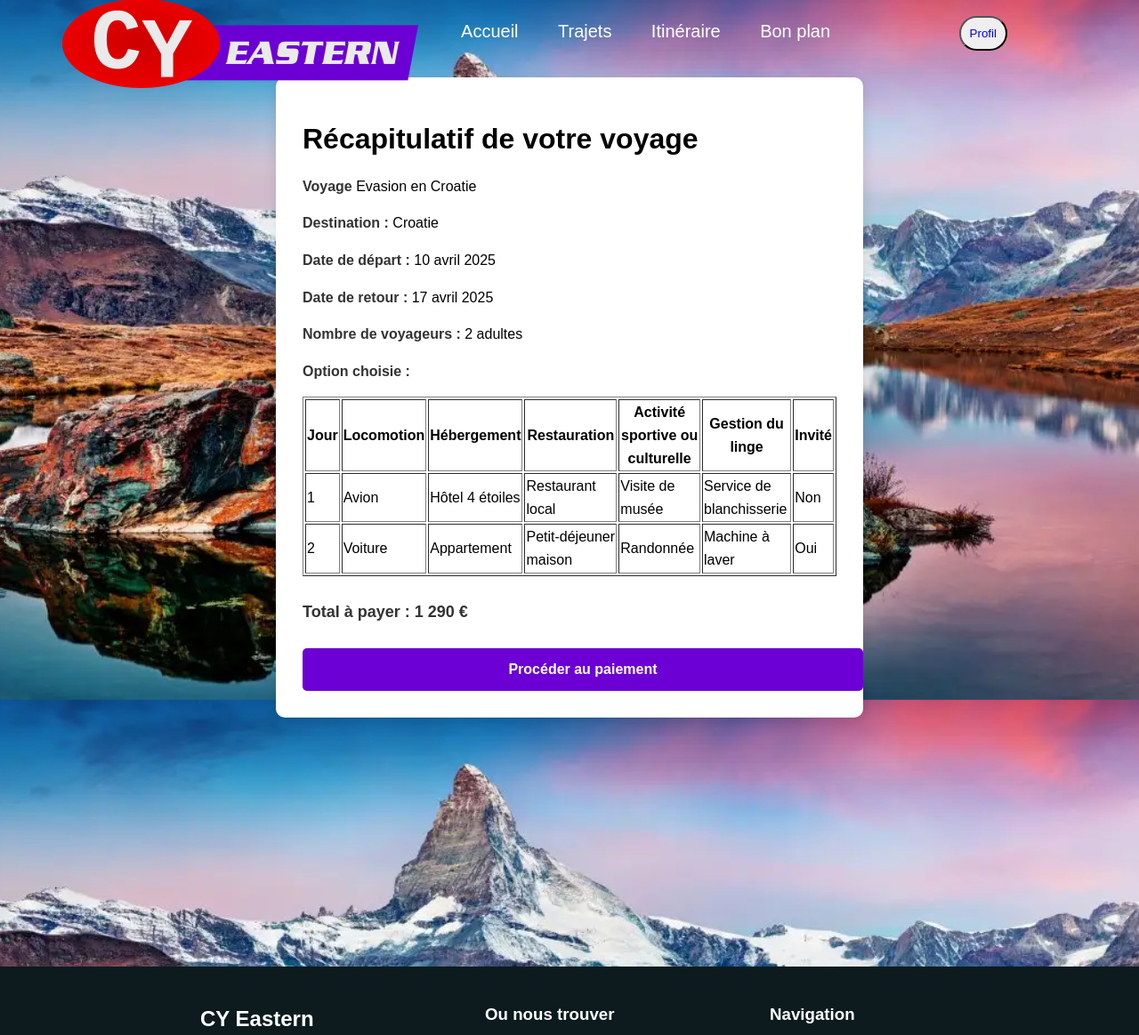
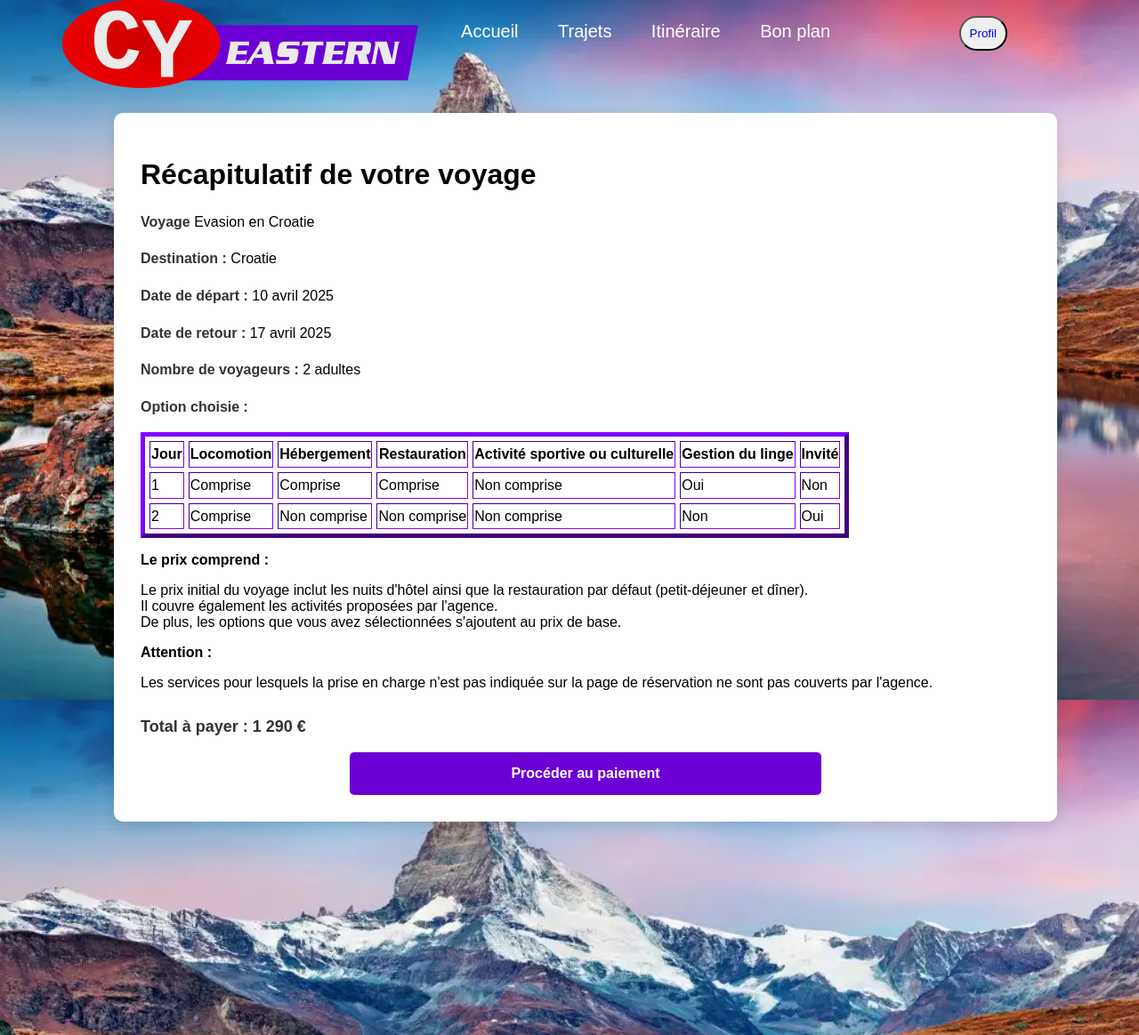
Before and after one commit to valerierx/Click-journeY, a PHP site: page /recapitulatif.html in a window 1280 px wide. Shown: the part 13-1177 px from the top of the page at 89% size. Run offline with PHP 8.4, Linux system fonts and the light colour scheme.

Commit message:
Ajout contenu sur la page récapitulatif mise à jour du css

```diff
--- a/recapitulatif.html
+++ b/recapitulatif.html
@@ -46,7 +46,7 @@
       <p><strong>Nombre de voyageurs :</strong> 2 adultes</p>
       <p><strong>Option choisie :</strong>
 
-        <table border="1">
+        <table border="1" class="detail_table">
           <thead>
               <tr>
                   <th>Jour</th>
@@ -61,20 +61,20 @@
           <tbody>
               <tr>
                   <td>1</td>
-                  <td>Avion</td>
-                  <td>Hôtel 4 étoiles</td>
-                  <td>Restaurant local</td>
-                  <td>Visite de musée</td>
-                  <td>Service de blanchisserie</td>
+                  <td> Comprise </td>
+                  <td> Comprise </td>
+                  <td> Comprise </td>
+                  <td> Non comprise</td>
+                  <td> Oui </td>
                   <td>Non</td>
               </tr>
               <tr>
                   <td>2</td>
-                  <td>Voiture</td>
-                  <td>Appartement</td>
-                  <td>Petit-déjeuner maison</td>
-                  <td>Randonnée</td>
-                  <td>Machine à laver</td>
+                  <td> Comprise </td>
+                  <td> Non comprise </td>
+                  <td> Non comprise </td>
+                  <td> Non comprise </td>
+                  <td> Non </td>
                   <td>Oui</td>
               </tr>
           </tbody>
@@ -84,6 +84,13 @@
 
     </div>
 
+    <p><strong>Le prix comprend : </strong></p>
+    <p>Le prix initial du voyage inclut les nuits d'hôtel ainsi que la restauration par défaut (petit-déjeuner et dîner).</br>
+      Il couvre également les activités proposées par l'agence.</br>
+      De plus, les options que vous avez sélectionnées s'ajoutent au prix de base.</p>
+
+      <p><strong>Attention : </strong></p>
+      <p>Les services pour lesquels la prise en charge n'est pas indiquée sur la page de réservation ne sont pas couverts par l'agence.</p>
     <p class="total">Total à payer : 1 290 €</p>
 
     <a href="#" class="btn-payer">Procéder au paiement</a>
--- a/style.css
+++ b/style.css
@@ -572,8 +572,9 @@ label[for=cgu], label[for=newsletter], label[for=mdpoublie] {
 
 /* Début Récapitulatif d'un voyage*/
 .container {
-    max-width: 600px;
-    margin: 0 auto;
+    margin-top: 40px;
+    max-width: 1000px;
+    margin-left: 10%;
     background: white;
     padding: 30px;
     border-radius: 10px;
@@ -603,8 +604,9 @@ label[for=cgu], label[for=newsletter], label[for=mdpoublie] {
 
   .btn-payer {
     display: block;
-    width: 100%;
+    width: 50%;
     margin-top: 30px;
+    margin: auto;
     background-color: #6c00d4;
     color: white;
     border: none;
@@ -621,6 +623,17 @@ label[for=cgu], label[for=newsletter], label[for=mdpoublie] {
   .btn-payer:hover {
     background-color: #5300a6;
   }
+
+
+  .detail_table {
+
+    border-color: #6c00d4;
+    border-width: 5px;
+    border-spacing: 5px;
+
+  }
+
+
   /*Fin Récapitulatif voyage*/
 
   /*Début confirmation de paiement*/
```
